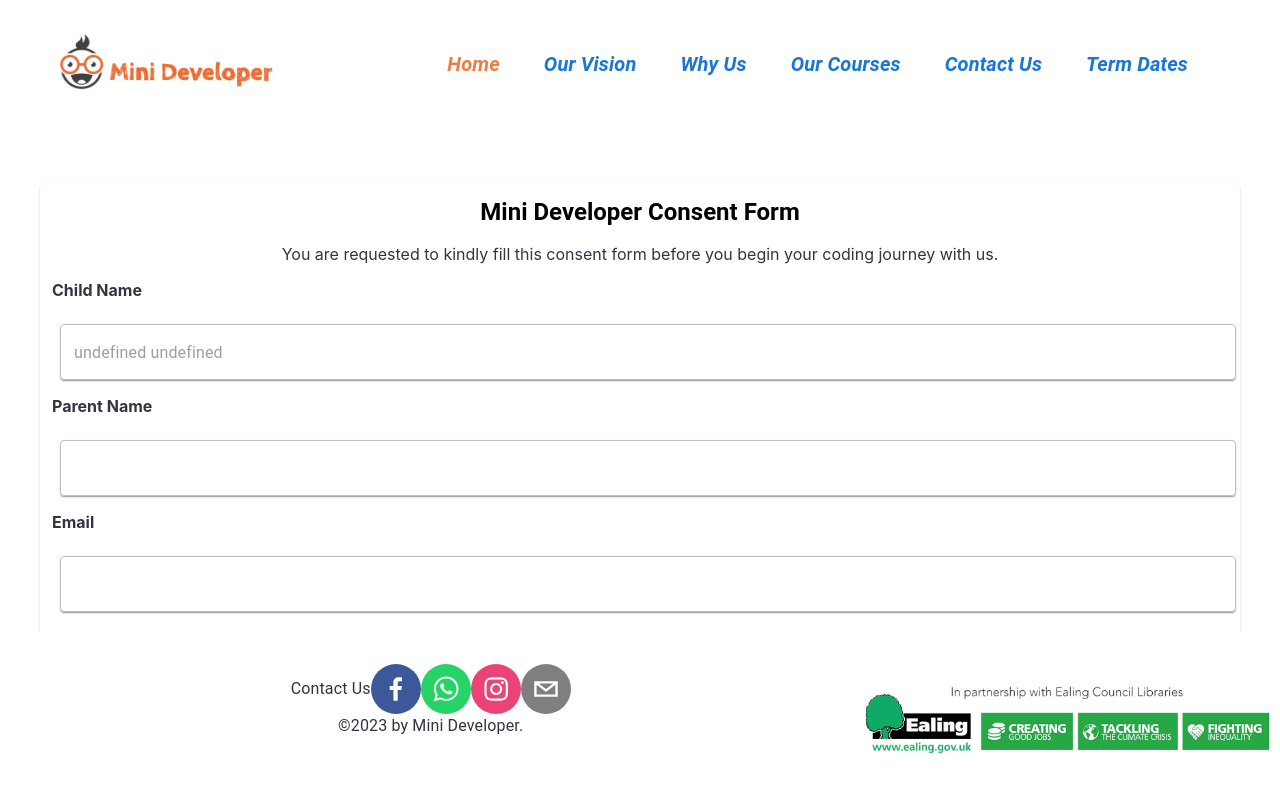
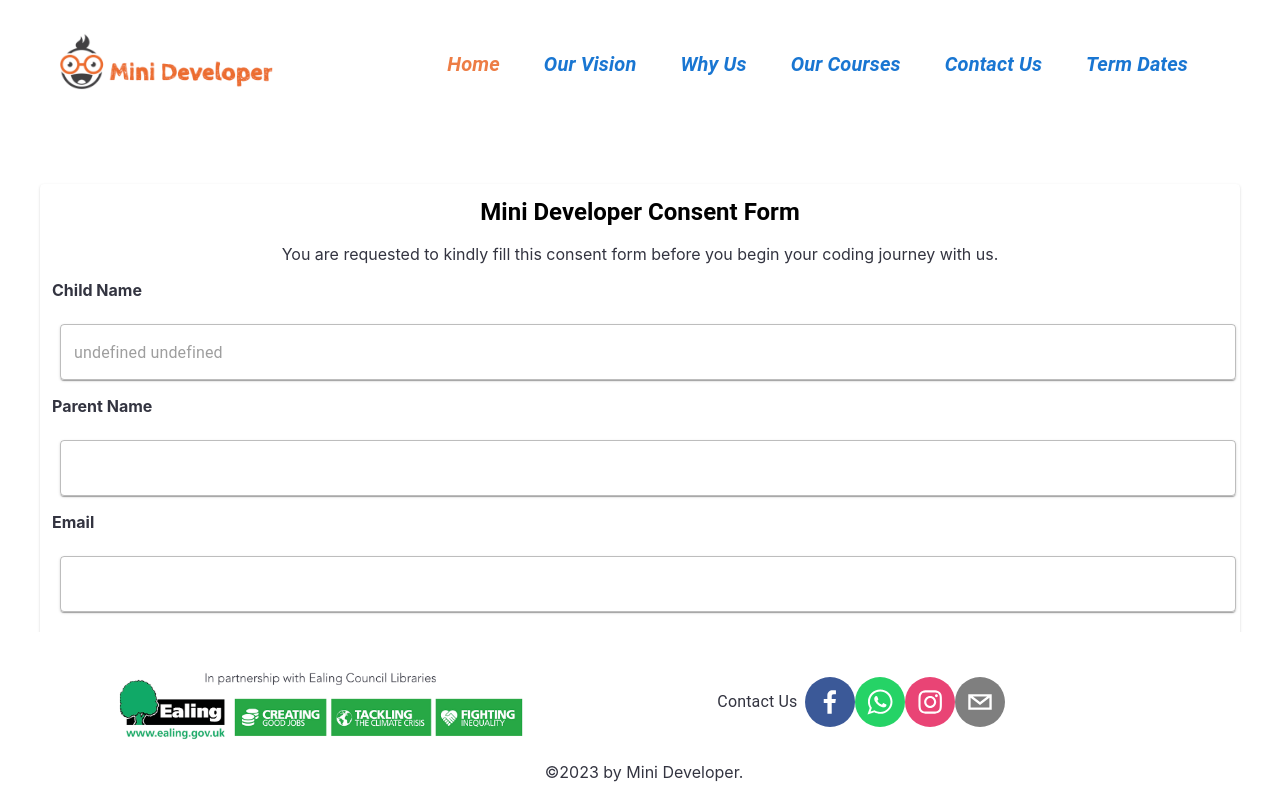
Before and after one commit to hebaarafat159/mini-developer-client, a React (Create React App) app: page /students/1 in a window 1280 px wide. Shown: the top 798 px of the page. Built offline with nearby package versions, Linux system fonts and the light colour scheme; no server answers.

Commit message:
modify footer conact us

```diff
--- a/src/components/FooterContactUs.js
+++ b/src/components/FooterContactUs.js
@@ -5,24 +5,22 @@ import library_logo from '../assets/library_logo.png'
 
 export default function FooterContactUs() {
     return (
-        <Stack direction="row" spacing={2} sx={{ justifyContent: 'space-evenly', alignItems: 'center' }} >
-            <Grid container columns={{ xs: 2, sm: 8, md: 12 }}>
-                <Grid item xs={8} sx={{ justifyContent: 'center', alignItems: 'center' }}>
-                    <Stack direction="column" style={{ display: 'flex', justifyContent: 'center', alignItems: 'center' }}>
-                        <Stack direction="row" style={{ display: 'flex', justifyContent: 'center', alignItems: 'center' }}>
-                            <Typography style={{ display: 'flex', justifyContent: 'center', alignItems: 'center' }}>Contact Us</Typography>
-                            <SocialIcon network="facebook" url='https://www.facebook.com/MiniDeveloperUK' />
-                            <SocialIcon network="whatsapp" url='+447851496016' />
-                            <SocialIcon network="instagram" url='https://www.instagram.com/minideveloperuk' />
-                            <SocialIcon network="email" url='mailto:mini.developer.info@gmail.com' />
-                        </Stack>
-                        <Typography style={{ display: 'flex', justifyContent: 'center' }}>©2023 by Mini Developer.</Typography>
-                    </Stack>
-                </Grid>
+        <Stack spacing={1} sx={{ display: 'flex', direction: 'row', justifyContent: 'space-around', alignItems: 'center' }} >
+            <Grid container columns={{ xs: 2, sm: 8, md: 12 }} sx={{ display: 'flex', justifyContent: 'center', alignItems: 'center' }}>
                 <Grid item xs={4} sx={{ display: 'flex', justifyContent: 'center', alignItems: 'center' }}>
                     <img src={library_logo} loading="lazy" alt="" width={'100%'} />
                 </Grid>
+                <Grid item xs={6} sx={{ justifyContent: 'center', alignItems: 'center' }}>
+                    <Stack direction="row" style={{ display: 'flex', justifyContent: 'center', alignItems: 'center' }}>
+                        <Typography style={{ display: 'flex', justifyContent: 'center', alignItems: 'center', margin: 'auto 1vmin' }}>Contact Us</Typography>
+                        <SocialIcon network="facebook" url='https://www.facebook.com/MiniDeveloperUK' width={'50px'} />
+                        <SocialIcon network="whatsapp" url='+447851496016' />
+                        <SocialIcon network="instagram" url='https://www.instagram.com/minideveloperuk' />
+                        <SocialIcon network="email" url='mailto:mini.developer.info@gmail.com' />
+                    </Stack>
+                </Grid>
             </Grid>
+            <Typography variant='p' style={{ display: 'flex', justifyContent: 'center' }}>©2023 by Mini Developer.</Typography>
         </Stack>
     )
 }
```
